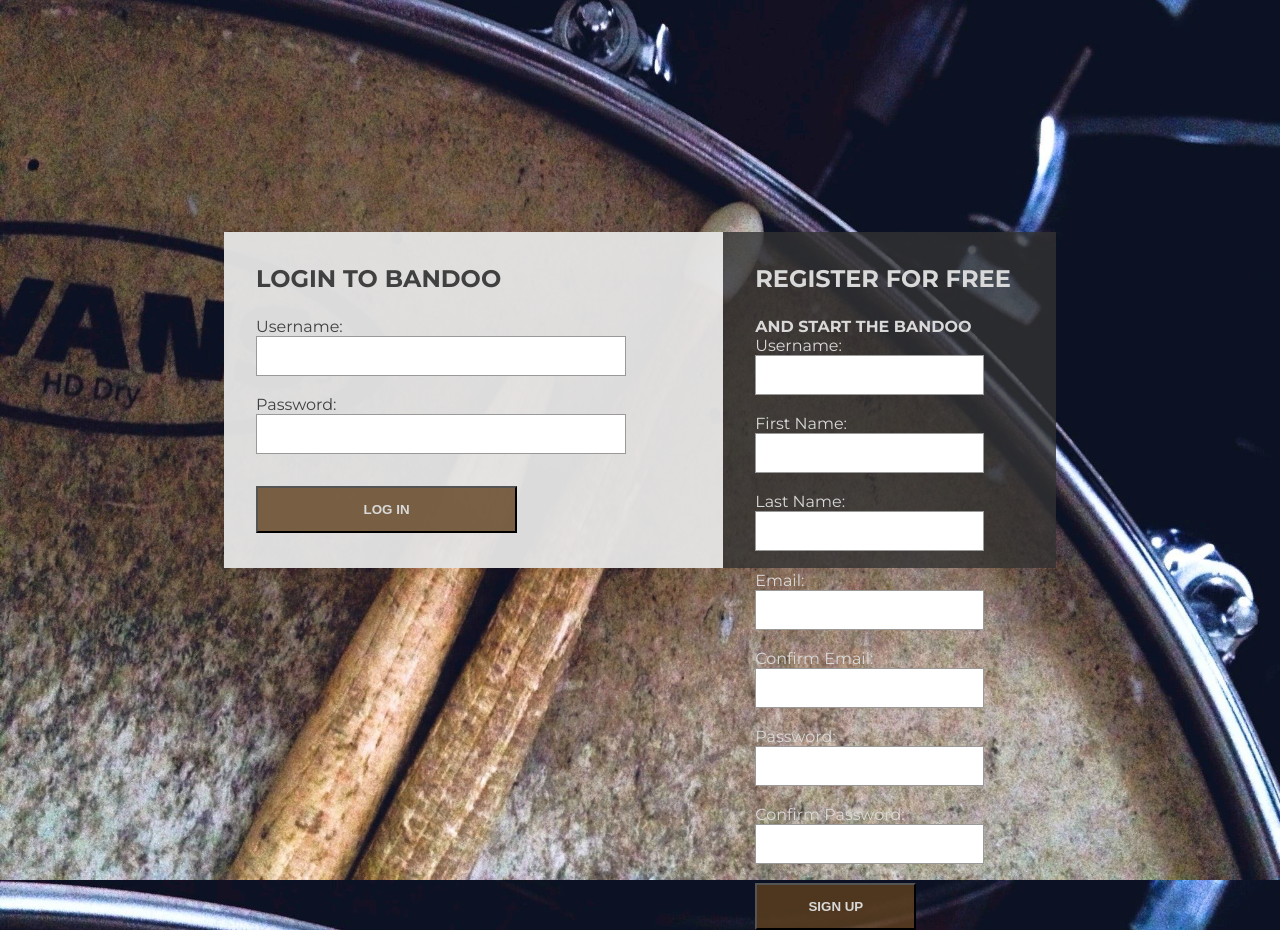
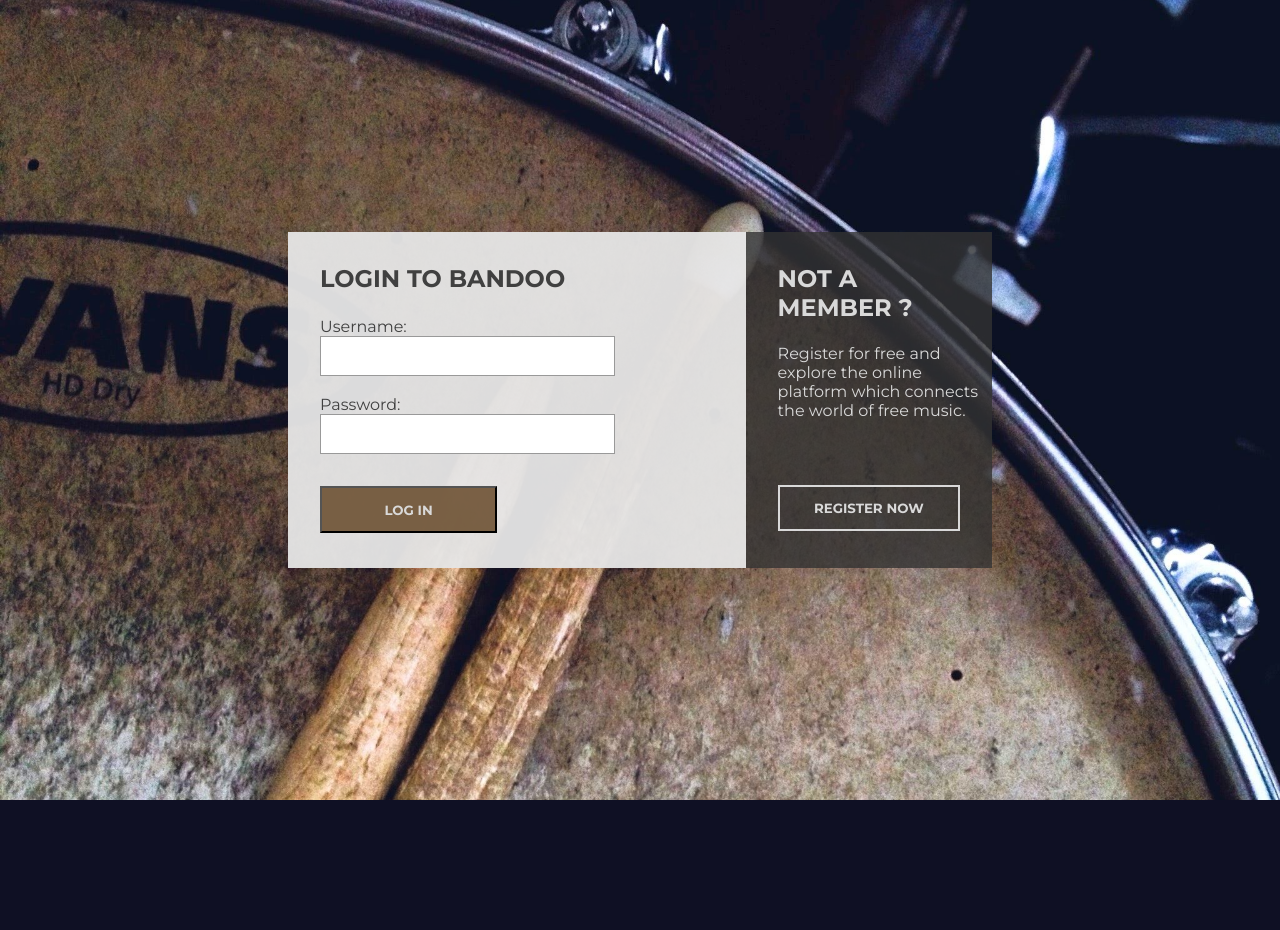
Before and after one commit to BarDevEk/Bandoo, a PHP site: page /register.php in a window 1280 px wide. After the commit the page ends 800 px from the top, so only its background shows below. Run offline with PHP 8.4, Linux system fonts and the light colour scheme.

Commit message:
overflow of register and buttons, bar of index

```diff
--- a/assets/css/reg.css
+++ b/assets/css/reg.css
@@ -3,17 +3,48 @@
 	transition: all ease-in-out 250ms;
 	margin:0;
 	padding: 0;
+	cursor: default;
+	font-family: 'Montserrat', sans-serif;
 }
 
-html, body {
-	padding: 0;
-	margin:0;
+html{
 	height: 100%;
 	width: 100%;
-	font-family: 'Montserrat', sans-serif;
 	background-image:url(../images/register-background2.jpg); /* https://www.pexels.com/photo/broken-drumstick-close-up-dark-dirty-241687/*/
+	background-repeat:no-repeat;
 	background-position: center;
 	background-size: cover;
+}
+
+body{
+	height: 100%;
+	width: 100%;
+	}
+
+::-webkit-scrollbar {
+    width: 10px;
+}
+
+::-webkit-scrollbar-track {
+    box-shadow: inset 0 0 7px #737373;
+    border-radius: 10px;1;
+}
+
+::-webkit-scrollbar-thumb {
+    background: rgba(128, 128, 128,0.5);
+    border-radius: 10px;
+}
+
+::-webkit-scrollbar-thumb:hover {
+    background: #555;
+}
+
+button:hover, #returnToLogin{
+	cursor: pointer;
+}
+
+input:hover{
+	cursor: text;
 }
 
 #container{
@@ -26,38 +57,65 @@ html, body {
 #inuputsContainer{
 	position: relative;
 	margin:0;
-	width: 65%;
+	width: 55%;
 	max-width: 1024px;
 
 }
 
-#loginContainer{
+#loginContainer, #registerContainer{
 	position: relative;
-	margin:0;
 	display: inline-block;
-	width:60%;
 	background-color: rgba(230, 230, 230, 0.95);
 	padding: 2rem;
 	color: #404040;
-	height: 21em;
+
 }
 
 #registerContainer{
-	float: right;
-	width:40%;
+	display: none;
+	margin: auto;
+	top:0;
+	height: 100%;
+	width:60%;
+	overflow: auto;
+}
+
+#loginContainer{
+	height: 21em;
+	margin:0;
+	width:65%;
+}
+
+#registerInfo{
 	background-color: rgba(51, 51, 51, 0.8);
 	padding: 2rem;
 	color: #d9d9d9;
 	height: 21em;
+	float: right;
+	width:35%;
 }
 
-#loginContainer h2,h4, #registerContainer h2,h4{
+#registerInfo p{
+	position: absolute;
+	top: 7rem;
+}
+
+#registerInfo h2{
+	position: absolute;
+	margin-bottom: 1em;
+}
+
+#loginContainer h2,h4, #registerContainer h2,h4, #registerInfo h2,h4{
 	text-align: left;
 	text-transform: uppercase;
 }
 
-#loginContainer h2, #registerContainer h2{
+#loginContainer h2{
 	margin-bottom: 1em;
+}
+
+#registerContainer h2{
+	margin-bottom: 5px;
 }
 
 input[type="text"],input[type="email"],input[type="password"]{
@@ -65,27 +123,101 @@ input[type="text"],input[type="email"],input[type="password"]{
 	border: 0.2px solid #999999;
 	height: 2.5em;
 	line-height: 2.5em;
-	width:85%;
 	padding: 0 0.5em;
 	font-size: 1em;
 	color: #404040;
 	margin-bottom: 1.2em;
 }
 
+#loginContainer input[type="text"], #loginContainer input[type="password"]{
+	width:75%;
+}
+
+#registerContainer input[type="text"], #registerContainer input[type="password"]{
+	width:100%;
+}
+
+
+
 #loginPassword{
 	margin-bottom: 2em;
 }
 
 button{
-	width: 60%;
 	height: 3.5em;
-	background-color: rgba(96, 64, 31, 0.8);
-	color: #d9d9d9;
 	font-weight: 700;
 }
 
-button:hover{
-	cursor: pointer;
+#loginBtn, #returnBtn, #signUpBtn{
+	width: 45%;
+	background-color: rgba(96, 64, 31, 0.8);
+	color: #d9d9d9;
+}
+
+#returnBtn{
+	width: 20.4%;
+}
+
+#signUpBtn{
+	display: block
+	margin: auto;
+	background-color: rgba(96, 64, 31, 0.8);
+	color: #d9d9d9;
+}
+
+#loginBtn{
+	position: static;
+}
+
+#loginBtn:hover, #signUpBtn:hover{
 	background-color: rgba(96, 64, 31,0.95);
-	color: #cccccc;
+	color: #f2f2f2;
 }
+
+#showRegisterBtn{
+	position: static;
+	width: 100%;
+	background-color: transparent;
+	border: 2px solid #d9d9d9;
+	text-transform: uppercase;
+	color: #d9d9d9;
+	margin-top: 13.8rem;
+}
+
+#showRegisterBtn:hover{
+	 background-color: rgba(51, 51, 51, 0.95);
+	 border: 2px solid #a6a6a6;
+	 color: #fff;
+}
+
+#showLogin{
+	width: 100%;
+	margin-bottom: 20px;
+}
+
+#returnToLogin{
+	color:#595959;
+}
+
+#bandooInfo{
+	position: absolute;
+	color: #fff;
+	top: 10px;
+	text-align: center;
+}
+
+.errorMessage{
+	display: block;
+	color: #ff5050;
+	font-size: 14px;
+}
+
+#loginContainer .errorMessage{
+	position: absolute;
+	top: 70px;
+}
+
+label{
+	display: block;
+	margin-top: 2px;
+}
--- /dev/null
+++ b/assets/js/reg.js
@@ -0,0 +1,13 @@
+$(document).ready(function(){
+	$("#showRegisterBtn").click(function(){
+		$("#loginContainer").hide();
+		$("#registerInfo").hide();
+		$("#registerContainer").show();
+	});
+
+	$("#returnToLogin").click(function(){
+		$("#loginContainer").show();
+		$("#registerInfo").show();
+		$("#registerContainer").hide();
+	});
+});
--- a/includes/classes/Constants.php
+++ b/includes/classes/Constants.php
@@ -13,7 +13,7 @@ class Constants {
 	public static $usernameCharacters      = "Username must be beteween 5 and 25 characters";
 	public static $usernameTaken           = "This username is already in use";
 
-	public static $loginFailed          = "Inncorect login or password";
+	public static $loginFailed          = "Incorrect login or password";
 
 }
 
--- a/register.php
+++ b/register.php
@@ -23,8 +23,37 @@
 	<title>Bandoo | Register for free !</title>
 	<link rel="stylesheet" href="assets/css/reg.css">
 	<link href="https://fonts.googleapis.com/css?family=Montserrat:400,700,900&amp;subset=latin-ext" rel="stylesheet">
+	<script src="https://ajax.googleapis.com/ajax/libs/jquery/3.3.1/jquery.min.js"></script>
+	<script src="assets/js/reg.js"></script>
 </head>
 <body>
+
+<?php
+
+if(isset($_POST['registerButton'])){
+	echo '<script>
+		$(document).ready(function(){
+		$("#loginContainer").hide();
+		$("#registerInfo").hide();
+		$("#registerContainer").show();
+	})
+</script>';
+
+} else{
+		echo '<script>
+	$(document).ready(function(){
+		$("#loginContainer").show();
+		$("#registerInfo").show();
+		$("#registerContainer").hide();
+	})
+</script>';
+}
+
+ ?>
+
+
+
+
 	<div id="container">
 	<div id="inuputsContainer">
 		<div id="loginContainer">
@@ -34,20 +63,27 @@
 
 								<?php echo $account->getError(Constants::$loginFailed); ?>
 								<label for="loginUsername">Username:</label>
-								<input type="text" id="loginUsername" name="loginUsername" required>
+								<input type="text" id="loginUsername" name="loginUsername" value="<?php getInputValue('loginUsername');?>" required>
 							</p>
 							<p>
 								<label for="loginPassword">Password:</label>
 								<input type="password" id="loginPassword" name="loginPassword" required>
 							</p>
-							<button type="submit" name="loginButton">LOG IN</button>
+							<button id="loginBtn" type="submit" name="loginButton">LOG IN</button>
 
 					</form>
 		</div>	<!-- <div id="loginContainer"> -->
+		<div id="registerInfo">
+			<h2>Not a<br> member ?</h2>
+			<p>Register for free and explore the online platform which connects the world of free music.</p>
+
+							<button id="showRegisterBtn">Register Now</button>
+		</div>
 		<div id="registerContainer">
 					<form action="register.php" id="registerForm" method="POST">
-						<h2>Register for free</h2>
-						<h4>and start the Bandoo</h4>
+						<h2>Create an account</h2>
+						<div id="showLogin"> Already registered ?<strong><span id="returnToLogin">  CLICK HERE</span> </strong>
+						</div>
 						<p>
 							<?php echo $account->getError(Constants::$usernameCharacters); ?>
 							<?php echo $account->getError(Constants::$usernameTaken); ?>
@@ -87,7 +123,7 @@
 							<label for="registerConfirmPassword">Confirm Password:</label>
 							<input type="password" id="registerConfirmPassword" name="registerConfirmPassword" required>
 						</p>
-						<button type="submit" name="registerButton">SIGN UP</button>
+						<button id="signUpBtn" type="submit" name="registerButton">SIGN UP</button>
 					</form>
 				</div>	<!-- <div id="registerContainer"> -->
 			</div>	<!-- <div id="inuputsContainer"> -->
```
Also changed, not shown: assets/css/style.css (added, +109 -0 lines), index.php (+48 -2 lines), assets/images/icons/icons8-end-50.png (added), assets/images/icons/icons8-first-50.png (added), assets/images/icons/icons8-next-50.png (added), assets/images/icons/icons8-pause-squared-50.png (added), assets/images/icons/icons8-shuffle-50.png (added), assets/images/icons/icons8-sync-50 (1).png (added), assets/images/icons/icons8-sync-50.png (added), assets/images/icons/next.png (added), assets/images/icons/pause.png (added), assets/images/icons/play.png (added), assets/images/icons/previous.png (added), assets/images/icons/repeat.png (added), 1 more files.
